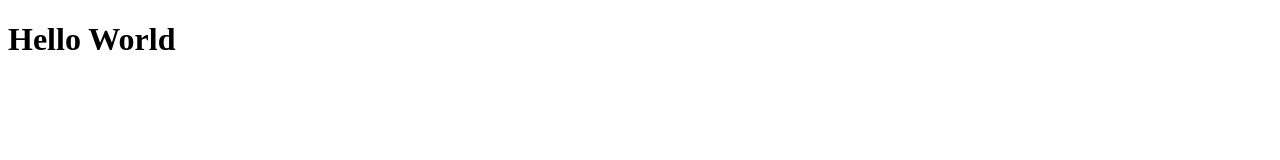
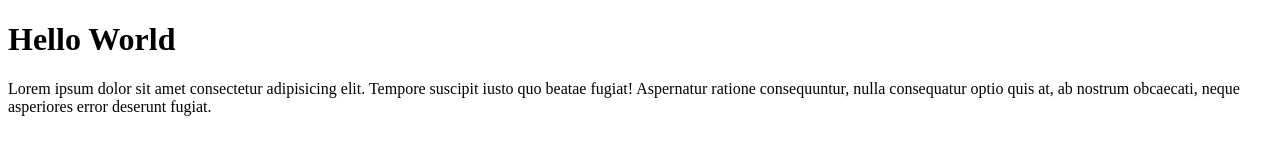
Before and after one commit to PierluigiTornesi/htmlcss-hello, a plain HTML site: page index.html in a window 1280 px wide. Drawn offline with Linux system fonts and the light colour scheme.

Commit message:
add: aggiunta section con paragrafo

```diff
--- a/index.html
+++ b/index.html
@@ -12,7 +12,10 @@
                 </header>
                 <!--Main contenente una sezione con un paragrafo-->
                 <main>
-
+                    <!--Section contenente un paragrafo-->
+                    <section>
+                        <p>Lorem ipsum dolor sit amet consectetur adipisicing elit. Tempore suscipit iusto quo beatae fugiat! Aspernatur ratione consequuntur, nulla consequatur optio quis at, ab nostrum obcaecati, neque asperiores error deserunt fugiat.</p>
+                    </section>
                 </main>
             </body>
     </html>
```
